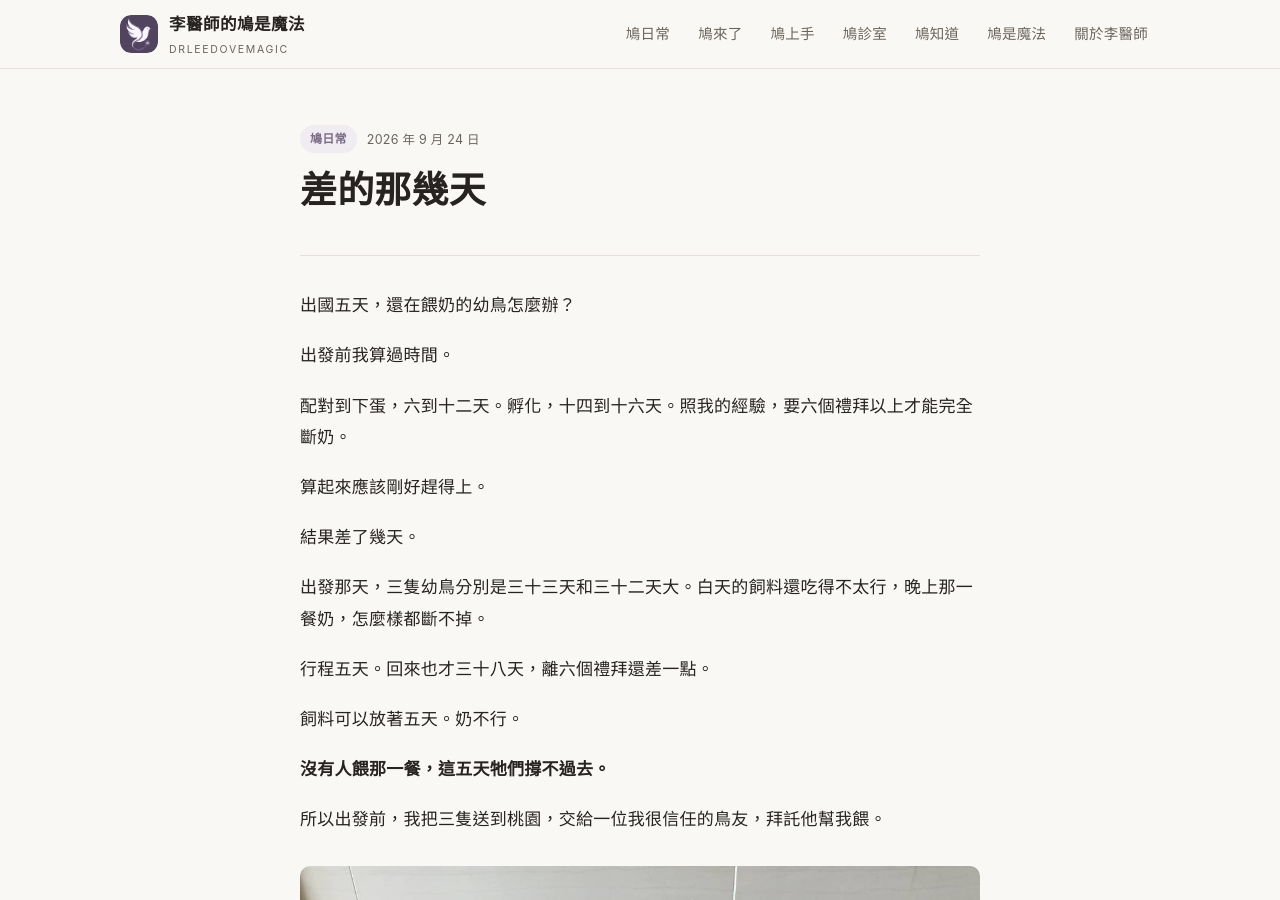
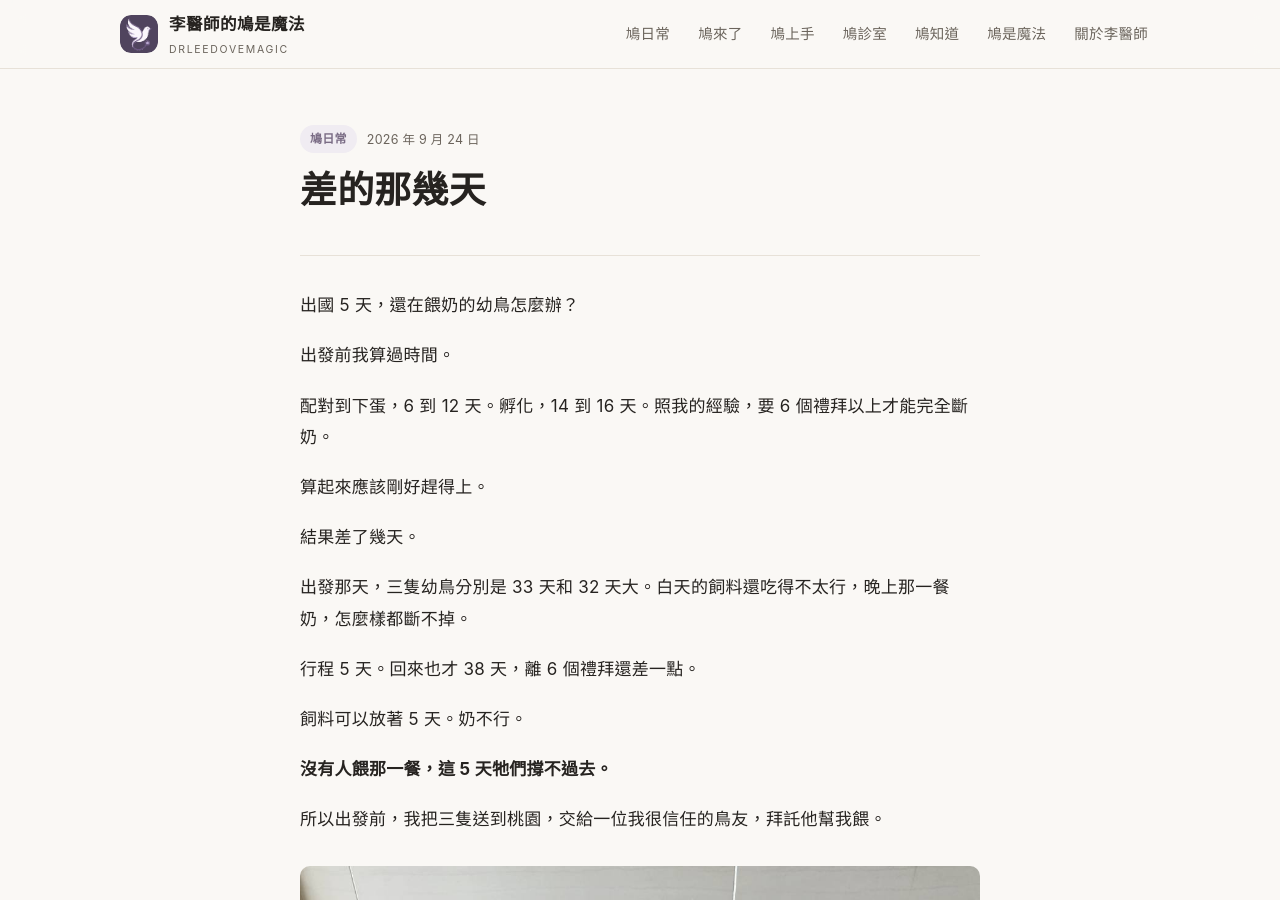
Before and after one commit to sherlocklee0212/drleedovemagic, a Jekyll site: the page built from _posts/2026-09-24-okinawa-handover.md, in a window 1280 px wide and 900 px high. Built offline with Jekyll 4.4.1, drawn with Linux system fonts in a browser that asks for light colours; some of the changed text lies outside the part shown.

Commit message:
〈差的那幾天〉數字改用阿拉伯數字，照片說明改為紙箱
天數、週數、時間範圍一律改成阿拉伯數字，中文與數字間空一格；
小數量的量詞（三隻、兩罐）維持中文。此原則已補進寫作風格.md。

Co-Authored-By: Claude Opus 5 <noreply@anthropic.com>

```diff
--- a/_posts/2026-09-24-okinawa-handover.md
+++ b/_posts/2026-09-24-okinawa-handover.md
@@ -1,32 +1,32 @@
 ---
 title: 差的那幾天
 categories: [daily]
-description: 出國五天，三隻幼鳥還斷不了奶。晚上那一餐怎麼樣都省不掉，只好拜託鳥友幫我餵。
+description: 出國 5 天，三隻幼鳥還斷不了奶。晚上那一餐怎麼樣都省不掉，只好拜託鳥友幫我餵。
 ---
 
-出國五天，還在餵奶的幼鳥怎麼辦？
+出國 5 天，還在餵奶的幼鳥怎麼辦？
 
 出發前我算過時間。
 
-配對到下蛋，六到十二天。孵化，十四到十六天。照我的經驗，要六個禮拜以上才能完全斷奶。
+配對到下蛋，6 到 12 天。孵化，14 到 16 天。照我的經驗，要 6 個禮拜以上才能完全斷奶。
 
 算起來應該剛好趕得上。
 
 結果差了幾天。
 
-出發那天，三隻幼鳥分別是三十三天和三十二天大。白天的飼料還吃得不太行，晚上那一餐奶，怎麼樣都斷不掉。
+出發那天，三隻幼鳥分別是 33 天和 32 天大。白天的飼料還吃得不太行，晚上那一餐奶，怎麼樣都斷不掉。
 
-行程五天。回來也才三十八天，離六個禮拜還差一點。
+行程 5 天。回來也才 38 天，離 6 個禮拜還差一點。
 
-飼料可以放著五天。奶不行。
+飼料可以放著 5 天。奶不行。
 
-**沒有人餵那一餐，這五天牠們撐不過去。**
+**沒有人餵那一餐，這 5 天牠們撐不過去。**
 
 所以出發前，我把三隻送到桃園，交給一位我很信任的鳥友，拜託他幫我餵。
 
 <figure>
   <img src="/assets/img/chicks-handover.jpg" alt="紙箱裡三隻白色幼鳥，後方是黑色的道具箱">
-  <figcaption>出發前，三隻幼鳥在箱子裡。</figcaption>
+  <figcaption>出發前，三隻幼鳥在紙箱裡。</figcaption>
 </figure>
 
 另一個箱子裡裝的是餵奶要用的各種器具。我還多帶了兩罐 1500cc 的礦泉水。
@@ -49,4 +49,4 @@ description: 出國五天，三隻幼鳥還斷不了奶。晚上那一餐怎麼
 
 三隻接回來了。
 
-三十八天，還沒斷奶，跟出發前算的一樣。晚上那一餐，繼續餵。
+38 天，還沒斷奶，跟出發前算的一樣。晚上那一餐，繼續餵。
```
Also changed, not shown: 寫作風格.md (+3 -0 lines).
